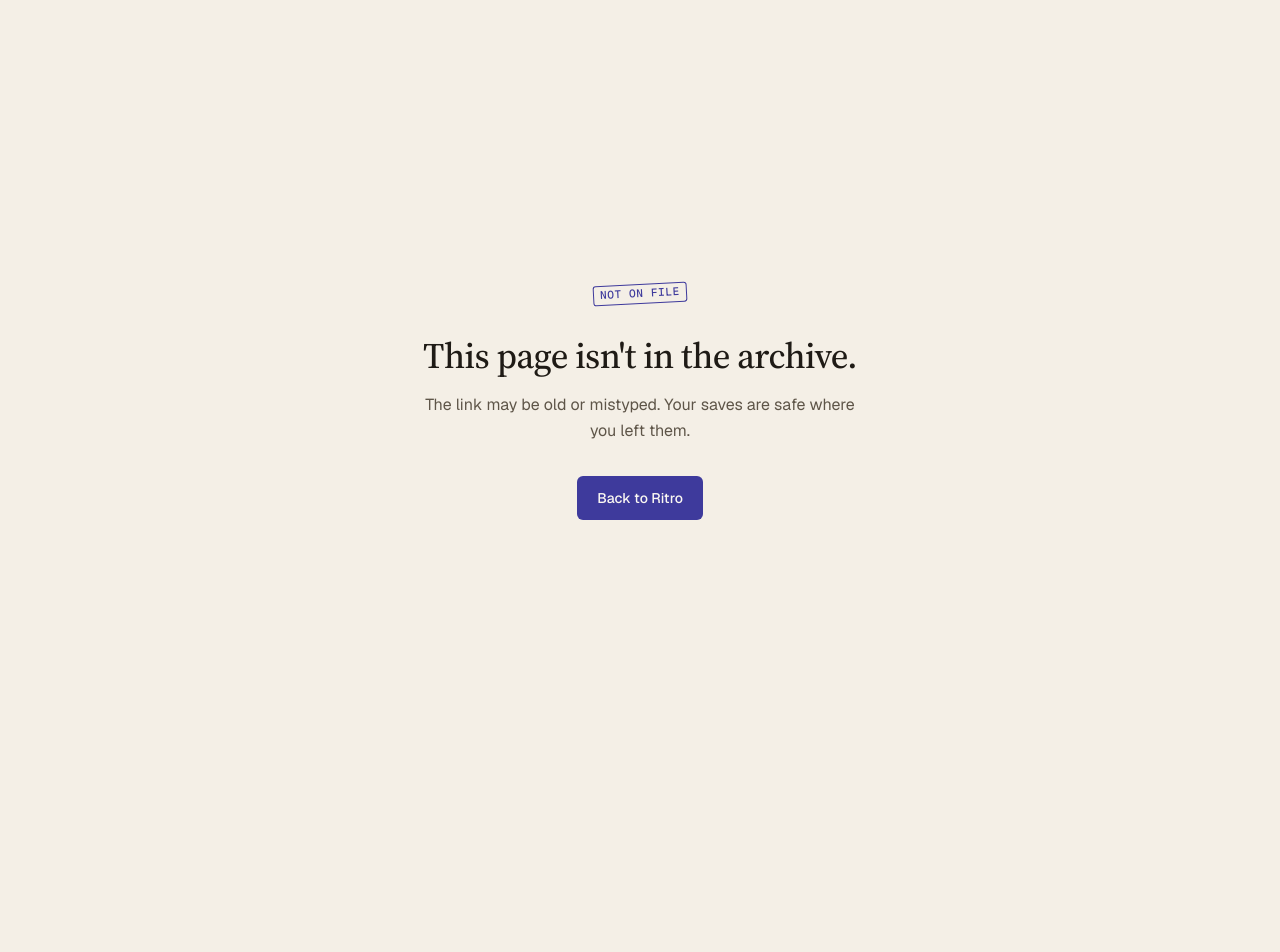
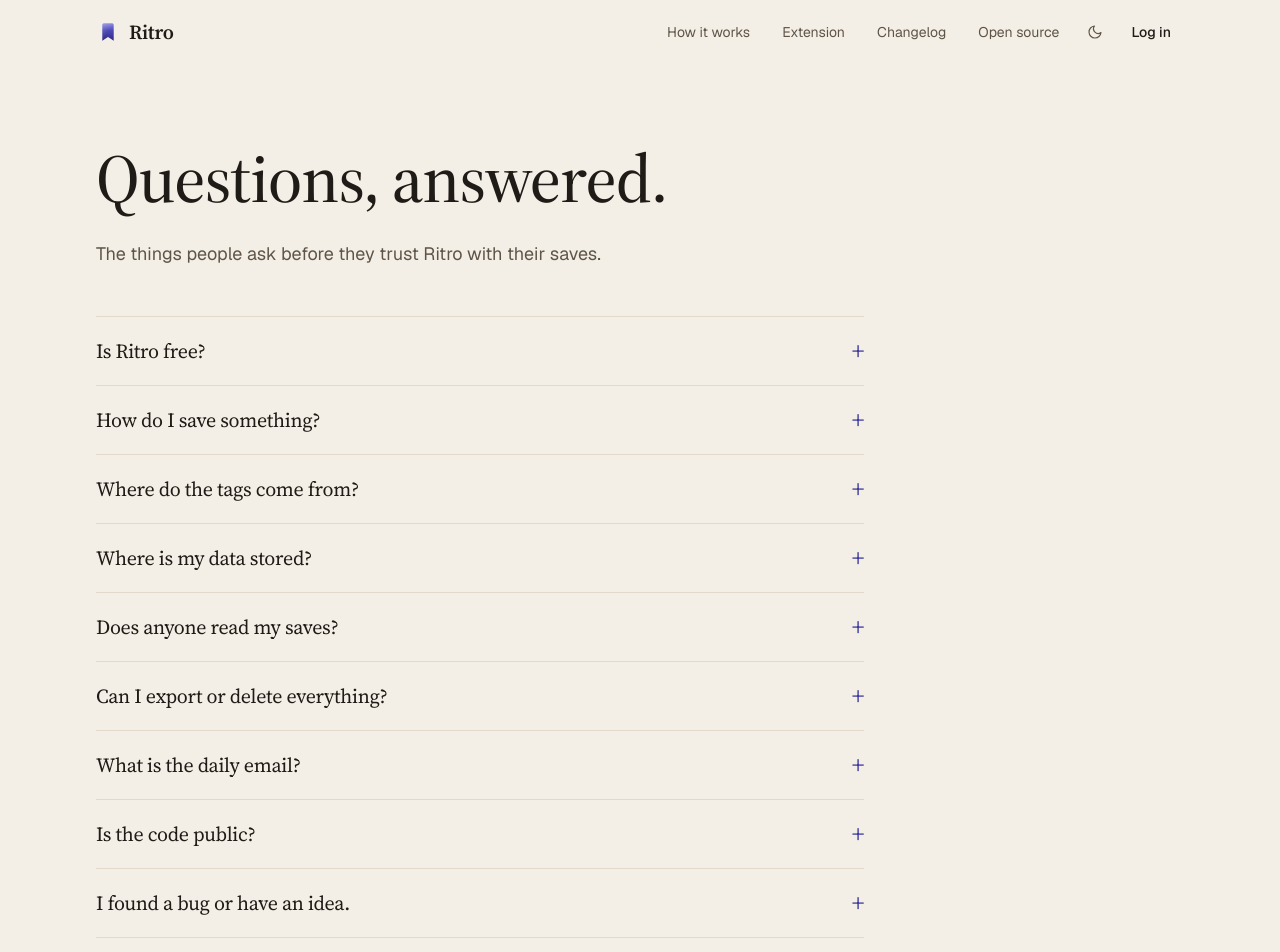
Before and after one commit to MinitJain/recall, a Next.js app in the folder client/: page /faq in a window 1280 px wide. Before the commit this address had no page. Shown: the top 952 px of the page. Before the commit the page ends 800 px from the top, so only its background shows below. Built offline with nearby package versions, Linux system fonts and the light colour scheme.

Commit message:
feat: add FAQ page
Nine questions as native <details>, answers match the privacy policy.
Linked from the footer, sitemap and llms.txt.

```diff
--- /dev/null
+++ b/client/src/app/faq/page.tsx
@@ -0,0 +1,80 @@
+import type { Metadata } from "next";
+import Link from "next/link";
+import type { ReactNode } from "react";
+import { ContentPage, GITHUB_URL } from "@/components/site/SiteChrome";
+
+export const metadata: Metadata = {
+  title: "FAQ | Ritro",
+  description: "Answers about cost, your data, AI tags, the extension and deleting your account.",
+};
+
+const link = "text-[var(--accent)] underline underline-offset-2";
+
+const FAQS: [question: string, answer: ReactNode][] = [
+  ["Is Ritro free?", "Yes. There are no paid plans and no ads. Ritro is a personal project, run by one person."],
+  [
+    "How do I save something?",
+    <>
+      Paste a link on your dashboard, use the <Link href="/extension" className={link}>Chrome extension</Link>, or drag
+      the bookmarklet into your bookmarks bar. Every save lands in the same archive.
+    </>,
+  ],
+  [
+    "Where do the tags come from?",
+    "A few seconds after you save, Google Gemini reads the page title and description and suggests tags. You can remove any tag or add your own. If tagging fails, the save is kept and Ritro tries again later.",
+  ],
+  [
+    "Where is my data stored?",
+    <>
+      Your saves live in a Supabase database hosted in Mumbai, India. The <Link href="/privacy" className={link}>privacy
+      policy</Link> lists every service involved and what each one sees.
+    </>,
+  ],
+  [
+    "Does anyone read my saves?",
+    "Ritro never reads them. To suggest tags, each page title and description is sent to Google Gemini on its free tier, where Google may use it to improve its products and reviewers may read it. Avoid saving pages whose titles you consider sensitive.",
+  ],
+  [
+    "Can I export or delete everything?",
+    "Yes. Settings has a button to download all your data as a file, and one to delete your account. Deleting removes every save, tag and collection right away.",
+  ],
+  [
+    "What is the daily email?",
+    "Each morning Ritro can send you a few things you saved and forgot about. One click on the unsubscribe link in any of those emails turns it off.",
+  ],
+  [
+    "Is the code public?",
+    <>
+      Yes, under the AGPL license. Read it, run it yourself or contribute on{" "}
+      <a href={GITHUB_URL} className={link}>GitHub</a>. The <Link href="/open-source" className={link}>open source
+      page</Link> explains how it is built.
+    </>,
+  ],
+  [
+    "I found a bug or have an idea.",
+    <>
+      Open a GitHub issue or <Link href="/contact" className={link}>write to me</Link>. Security problems go through the
+      repository&apos;s Security tab, privately.
+    </>,
+  ],
+];
+
+export default function FaqPage() {
+  return (
+    <ContentPage title="Questions, answered." lead="The things people ask before they trust Ritro with their saves.">
+      <div className="reveal mt-12 max-w-3xl divide-y divide-[var(--border)] border-y border-[var(--border)]">
+        {FAQS.map(([question, answer]) => (
+          <details key={question} className="group py-5">
+            <summary className="flex cursor-pointer list-none items-center justify-between gap-6 font-serif text-xl text-[var(--text)] [&::-webkit-details-marker]:hidden">
+              {question}
+              <span aria-hidden className="text-2xl leading-none text-[var(--accent)] transition-transform duration-200 group-open:rotate-45">
+                +
+              </span>
+            </summary>
+            <p className="mt-3 max-w-2xl text-[16px] leading-relaxed text-[var(--text-muted)]">{answer}</p>
+          </details>
+        ))}
+      </div>
+    </ContentPage>
+  );
+}
--- a/client/src/app/sitemap.ts
+++ b/client/src/app/sitemap.ts
@@ -12,7 +12,7 @@ export default function sitemap() {
       changeFrequency: "yearly" as const,
       priority: 0.5,
     },
-    ...["extension", "open-source", "changelog", "contact", "privacy", "terms"].map((path) => ({
+    ...["extension", "open-source", "changelog", "faq", "contact", "privacy", "terms"].map((path) => ({
       url: `https://ritro.vercel.app/${path}`,
       lastModified: new Date(),
       changeFrequency: "yearly" as const,
--- a/client/src/components/site/SiteChrome.tsx
+++ b/client/src/components/site/SiteChrome.tsx
@@ -64,6 +64,7 @@ const FOOTER_COLUMNS: { title: string; links: [label: string, href: string][] }[
   {
     title: "Ritro",
     links: [
+      ["FAQ", "/faq"],
       ["Contact", "/contact"],
       ["Privacy", "/privacy"],
       ["Terms", "/terms"],
```
Also changed, not shown: client/public/llms.txt.
